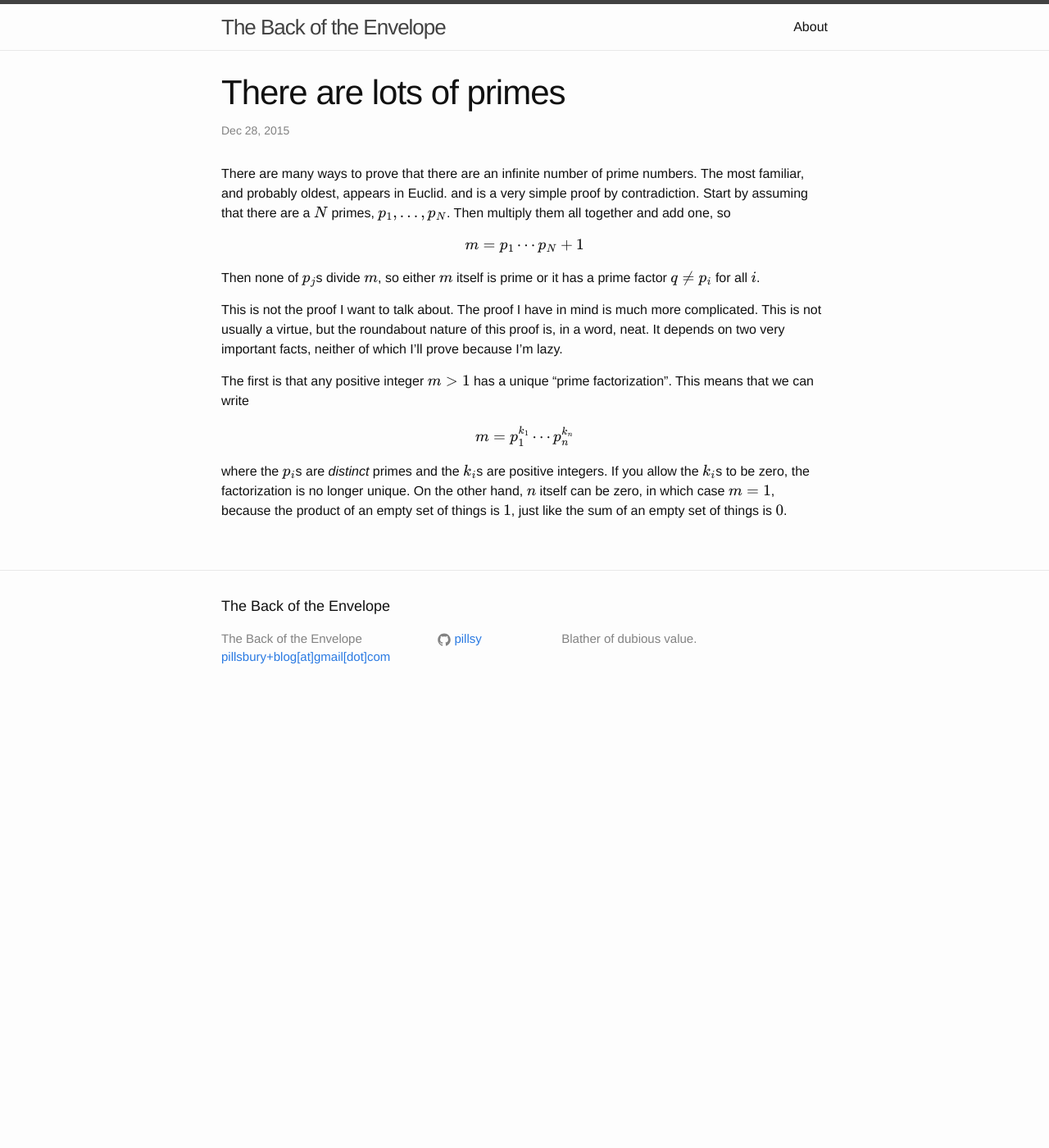
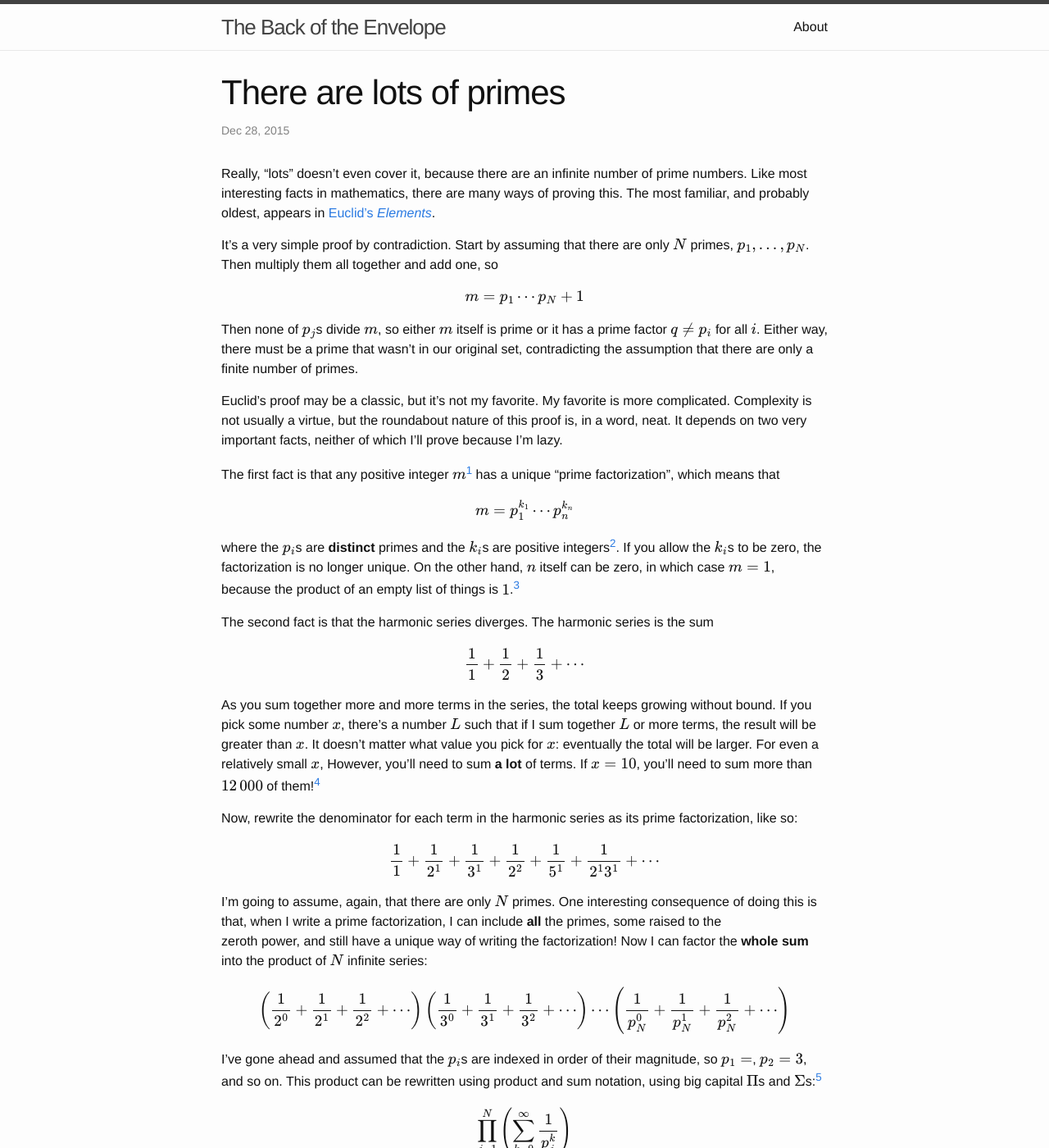
Before and after one commit to pillsy/pillsy.github.io, a Jekyll site: the page built from _posts/2015-12-28-there-are-lots-of-primes.markdown, in a window 1280 px wide and 1400 px high. Shown: the whole window at 82% size. Built offline with Jekyll 4.4.1, drawn with Linux system fonts in a browser that asks for light colours; formulas are drawn with MathJax 3; some of the changed text lies outside the part shown.

Commit message:
completed "lots of primes" post

```diff
--- a/_posts/2015-12-28-there-are-lots-of-primes.markdown
+++ b/_posts/2015-12-28-there-are-lots-of-primes.markdown
@@ -3,29 +3,140 @@ layout: post
 title:  "There are lots of primes"
 ---
 
-There are many ways to prove that there are an infinite number of prime
-numbers. The most familiar, and probably oldest, appears in Euclid. and
-is a very simple proof by contradiction. Start by assuming that there are
-a $ N $ primes, $ p_1, \ldots, p_N $. Then multiply them all together and
-add one, so
+Really, "lots" doesn't even cover it, because there are an infinite number
+of prime numbers. Like most interesting facts in mathematics, there are
+many ways of proving this. The most familiar, and probably oldest, appears
+in [Euclid's *Elements*][euclid].
+
+It's a very simple proof by contradiction. Start by assuming that there are only $ N $ primes, $ p_1, \ldots, p_N $.
+Then multiply them all together and add one, so
 
 $$ m = p_1 \cdots p_N + 1 $$
 
 Then none of $ p_j $s divide $ m $, so either $ m $ itself is prime or
-it has a prime factor $ q \ne p_i $ for all $ i $.
+it has a prime factor $ q \ne p_i $ for all $ i $. Either way, there
+must be a prime that wasn't in our original set, contradicting the
+assumption that there are only a finite number of primes.
 
-This is not the proof I want to talk about. The proof I have in mind is
-much more complicated. This is not usually a virtue, but the roundabout
+Euclid's proof may be a classic, but it's not my favorite. My favorite is
+more complicated. Complexity is not usually a virtue, but the roundabout
 nature of this proof is, in a word, neat. It depends on two very important
 facts, neither of which I'll prove because I'm lazy.
 
-The first is that any positive integer $ m > 1 $ has a unique "prime
-factorization". This means that we can write
+The first fact is that any positive integer $ m $[^names] has a unique
+"prime factorization", which means that
 
 $$ m = p_1^{k_1} \cdots p_n^{k_n} $$
 
-where the $ p_i $s are *distinct* primes and the $ k_i$s are positive
-integers. If you allow the $ k_i $s to be zero, the factorization is no
-longer unique. On the other hand, $ n $ itself can be zero, in which case
-$ m = 1 $, because the product of an empty set of things is $ 1 $, just
-like the sum of an empty set of things is $ 0 $.
+where the $ p_i $s are **distinct** primes and the $ k_i$s are positive
+integers[^fta]. If you allow the $ k_i $s to be zero, the factorization is
+no longer unique. On the other hand, $ n $ itself can be zero, in which case
+$ m = 1 $, because the product of an empty list of things is $ 1 $.[^monoid]
+
+The second fact is that the harmonic series diverges. The harmonic series is
+the sum
+
+$$ \frac{1}{1} + \frac{1}{2} + \frac{1}{3} + \cdots $$
+
+As you sum together more and more terms in the series, the total keeps
+growing without bound. If you pick some number $ x $, there's a number
+$ L $ such that if I sum together $ L $ or more terms, the result will
+be greater than $ x $. It doesn't matter what value you pick for $ x $:
+eventually the total will be larger. For even a relatively small
+$ x $, However, you'll need to sum **a lot** of terms. If $ x = 10 $,
+you'll need to sum more than $12\,000$ of them![^terms]
+
+Now, rewrite the denominator for each term in the harmonic series as its
+prime factorization, like so:
+
+$$ \frac{1}{1} + \frac{1}{2^1} + \frac{1}{3^1} + \frac{1}{2^2} +
+   \frac{1}{5^1} + \frac{1}{2^1 3^1} + \cdots $$
+
+I'm going to assume, again, that there are only $ N $ primes. One
+interesting consequence of doing this is that, when I write a prime
+factorization, I can include **all** the primes, some raised to the
+zeroth power, and still have a unique way of writing the factorization!
+Now I can factor the **whole sum** into the product of $ N $ infinite
+series:
+
+$$ \left( \frac{1}{2^0} + \frac{1}{2^1} + \frac{1}{2^2} + \cdots \right)
+   \left( \frac{1}{3^0} + \frac{1}{3^1} + \frac{1}{3^2} + \cdots \right)
+   \cdots
+   \left( \frac{1}{p_N^0} + \frac{1}{p_N^1} + \frac{1}{p_N^2} + \cdots \right)
+$$
+
+I've gone ahead and assumed that the $ p_i $s are indexed in order of
+their magnitude, so $ p_1 = $, $ p_2 = 3 $, and so on. This product
+can be rewritten using product and sum notation, using big capital $\Pi$s
+and $\Sigma$s:[^notation]
+
+$$ \prod_{j = 1}^N \left(\sum_{k = 0}^\infty \frac{1}{p_j^k}\right) $$
+
+Then using the basic fact that $ 1/p_j^k = (1/p_j)^k $, the sums are
+revealed to be geometric series. As long as $ -1 < x < 1 $,
+
+$$ \sum_{k = 0}^\infty x^k = \frac{1}{1-x} $$
+
+Now the harmonic series is just a simple, finite product!
+
+$$ \prod_{j = 1}^N \frac{1}{1 - 1/p_j } $$
+
+Of course, if the harmonic series is a product of a finite number of
+finite terms, then it must be finite. Since we know the harmonic series
+diverges, we have another contradiction, again showing that the assumption
+that there are a finite number of primes is false. QED, as we say in the
+business.
+
+[^names]: This $ m $ is completely independent from the $ m $ used above.
+    One of the hardest parts about programming is coming up with good names
+    for functions and variables; in math this is even harder, since long-
+    standing tradition means sticking to names that are a single letter! In
+    the face of such scarcity, mathematicians recycle aggressively.
+
+[^fta]: This fact is **so** important that some people call it the
+    [Fundamental Theorem of Arithmetic][fta]!
+
+[^monoid]: This is a general property of [monoids][monoid], where using a
+    monoid operation to fold together an empty list of elements always gives
+    the identty element.
+
+[^terms]: I found the answer using a trick I may talk about in a future
+    post, but you can also find the answer by brute force. For instance,
+    it's a one-liner in Haskell:
+
+    ~~~ haskell
+    length . takeWhile (<= 10) . scanl (+) 0 . map (1 /) $ [1..]
+    ~~~
+
+    If you copy and paste that into GHCi, you should get `12367` as the
+    result. This will run instantaneously, but be careful, because as
+    $ x $ gets larger, it'll get very slow very fast.
+
+[^notation]: This notation is very similar to a `for` loop. In the curly
+    brace language of your choice,
+
+    $$ \sum_{k = 1}^{n} f(k) $$
+
+    is equivalent to
+
+    ~~~ java
+    double result = 0.0;
+
+    for (int k = 1; k <= n; ++k) {
+      result += f(k);
+    }
+
+    return result;
+    ~~~
+
+    In addition to using the same damn one-letter variable names over
+    and over agin, no matter how confusing it is, mathematicians also
+    have an [annoying habit of indexing from one][index].
+
+[euclid]: http://primes.utm.edu/notes/proofs/infinite/euclids.html
+
+[fta]: http://mathworld.wolfram.com/FundamentalTheoremofArithmetic.html
+
+[monoid]: https://apocalisp.wordpress.com/2010/06/14/on-monoids/
+
+[index]: http://www.cs.utexas.edu/users/EWD/ewd08xx/EWD831.PDF
```
